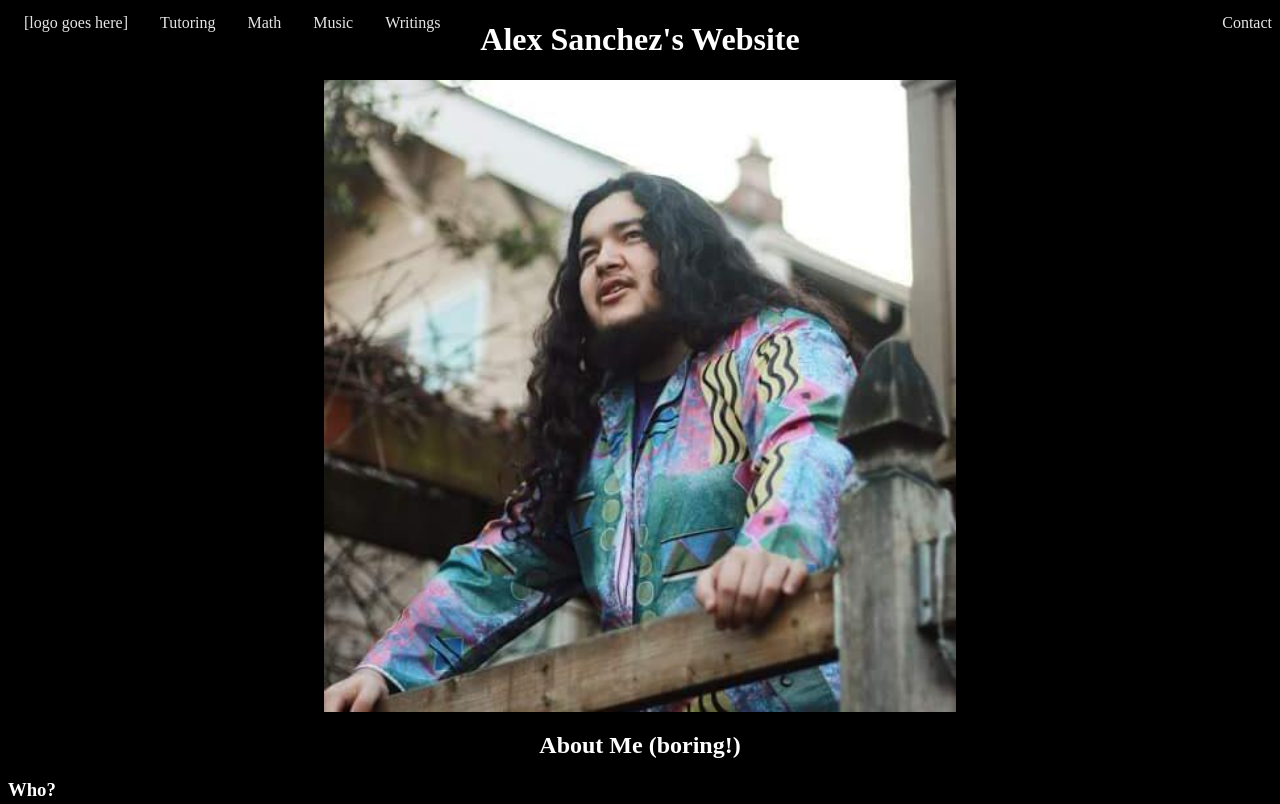
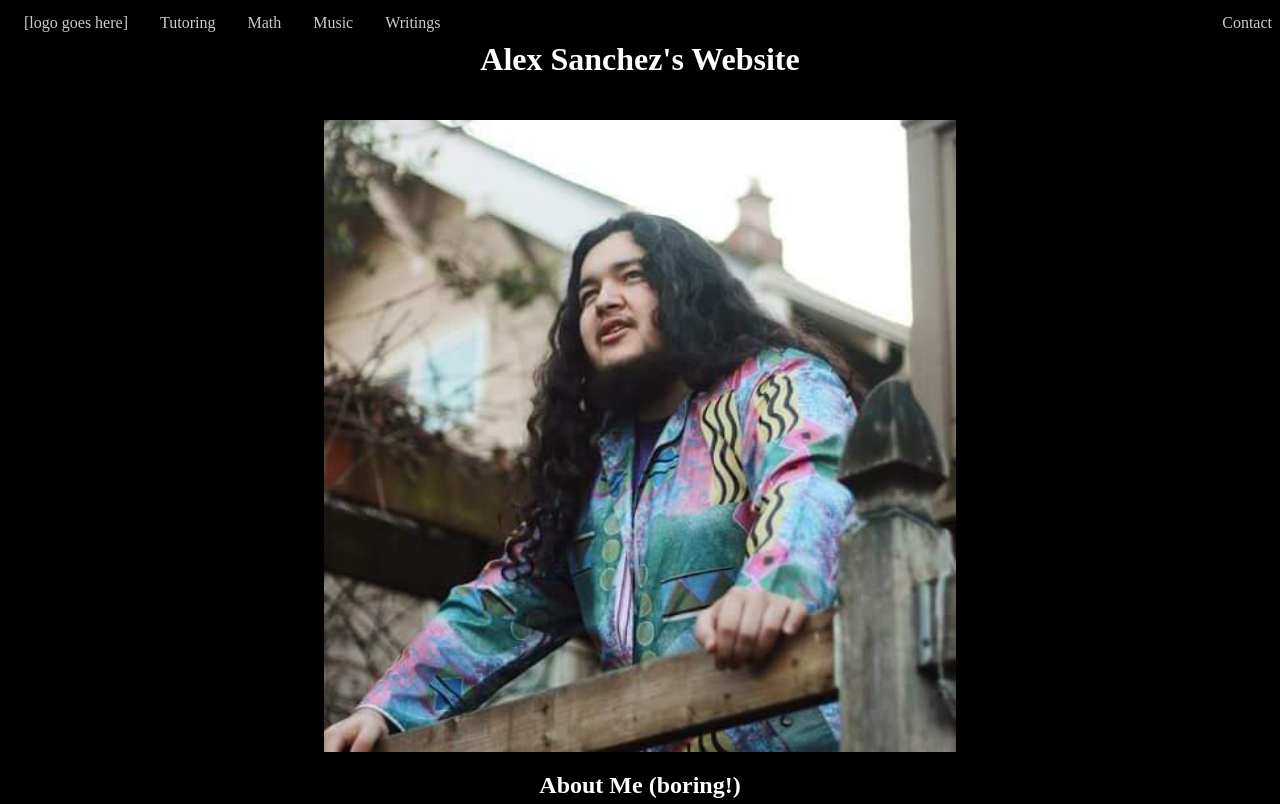
Before and after one commit to sanchace/webpage, a plain HTML site: page index.html in a window 1280 px wide. Shown: the top 804 px of the page. Drawn offline with Linux system fonts and the light colour scheme.

Commit message:
minor changes to style

```diff
--- a/style.css
+++ b/style.css
@@ -1,6 +1,10 @@
 body {
 	color: white;
 	background: black;
+}
+
+h1 {
+	padding: 20px;
 }
 
 h1, h2 {
@@ -25,6 +29,9 @@ nav ul {
 	margin: 0;
 	padding: 0;
 	overflow: hidden;
+	min-width: 550px;
+	background-color: black;
+	opacity: 0.8;
 }
 
 nav li {
@@ -37,8 +44,6 @@ nav a, .logo {
 	text-align: center;
 	padding: 14px 16px;
 	text-decoration: none;
-	background-color: black;
-	opacity: 0.9;
 }
 
 nav li:last-child {
```
